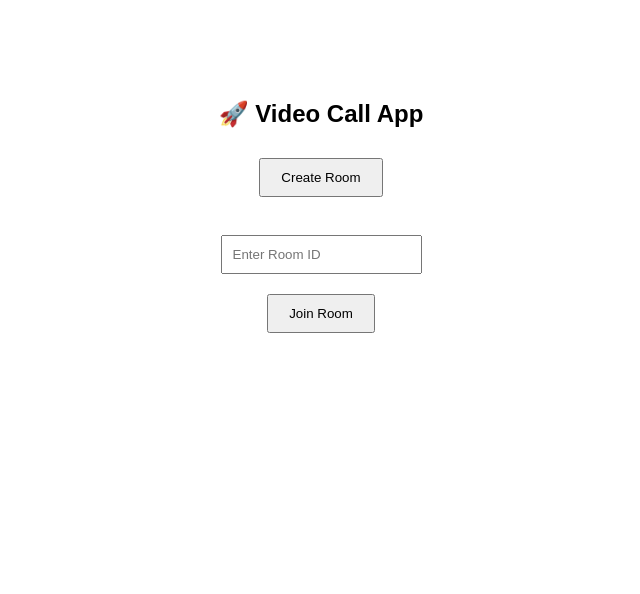
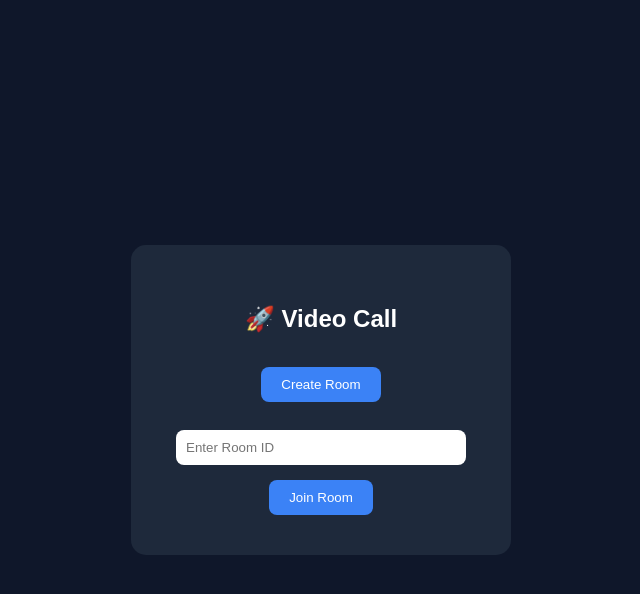
Before and after one commit to munna1127/video-call-app, a plain HTML site: page frontend/index.html in a window 1280 px wide. Shown: the whole page, without its empty margins (319-959 px from the left). Drawn offline with Linux system fonts and the light colour scheme.

Commit message:
Update index.html

```diff
--- a/frontend/index.html
+++ b/frontend/index.html
@@ -4,32 +4,52 @@
   <title>Video Call</title>
   <style>
     body {
+      margin: 0;
       font-family: Arial;
+      background: #0f172a;
+      color: white;
+      display: flex;
+      justify-content: center;
+      align-items: center;
+      height: 100vh;
+    }
+    .box {
+      background: #1e293b;
+      padding: 40px;
+      border-radius: 15px;
       text-align: center;
-      margin-top: 100px;
+      width: 300px;
     }
     input {
+      width: 90%;
       padding: 10px;
-      margin: 10px;
+      margin-top: 10px;
+      border-radius: 8px;
+      border: none;
     }
     button {
+      margin-top: 15px;
       padding: 10px 20px;
-      margin: 10px;
+      border: none;
+      border-radius: 8px;
       cursor: pointer;
+      background: #3b82f6;
+      color: white;
     }
   </style>
 </head>
 <body>
 
-<h2>🚀 Video Call App</h2>
+<div class="box">
+  <h2>🚀 Video Call</h2>
 
-<button onclick="createRoom()">Create Room</button>
+  <button onclick="createRoom()">Create Room</button>
 
-<br><br>
+  <br><br>
 
-<input type="text" id="roomInput" placeholder="Enter Room ID">
-<br>
-<button onclick="joinRoom()">Join Room</button>
+  <input id="roomInput" placeholder="Enter Room ID">
+  <button onclick="joinRoom()">Join Room</button>
+</div>
 
 <script>
 function createRoom() {
@@ -37,19 +57,14 @@ function createRoom() {
   const link = `${window.location.origin}/room.html?room=${roomId}`;
 
   navigator.clipboard.writeText(link);
-
-  alert("Room link copied 🔥\n" + link);
+  alert("Link copied 🔥");
 
   window.location.href = link;
 }
 
 function joinRoom() {
   const roomId = document.getElementById("roomInput").value;
-
-  if (!roomId) {
-    alert("Enter Room ID ❌");
-    return;
-  }
+  if (!roomId) return alert("Enter Room ID");
 
   window.location.href = `/room.html?room=${roomId}`;
 }
```
